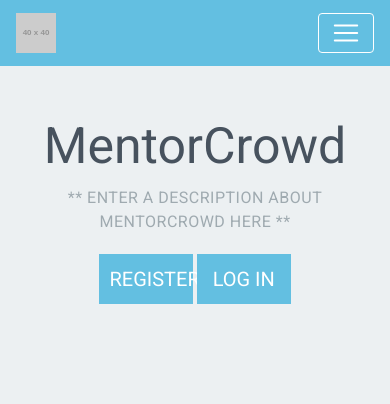
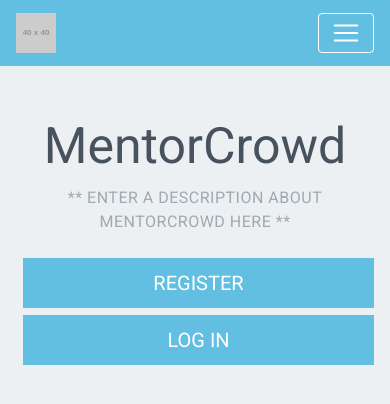
Before and after one commit to AndrewKyu/MentorCrowd, a React (Create React App) app in the folder mentorcrowdreact/: page / in a window 390 px wide. Shown: the top 404 px of the page. Built offline with nearby package versions, Linux system fonts and the light colour scheme.

Commit message:
fixed responsiveness

```diff
--- a/mentorcrowdreact/src/App.css
+++ b/mentorcrowdreact/src/App.css
@@ -5,25 +5,6 @@
  MAIN GRAY: #9FAAB0
 LIGHT GRAY: #ECF0F2
 **/
-@media screen and (max-width: 1200px) {
-  .loginPage {
-      width: 90%;
-  }
-  .registerPage {
-      width: 90%;
-  }
-}
-
-@media screen and (max-width: 575px) {
-  .homePageButtons {
-      width: 90%;
-  }
-  .homePageButtons button {
-      width: 100%;
-      margin: 1% 1%;
-  }
-}
-
   /** basics start **/
   * {
       margin:0;
@@ -110,6 +91,7 @@ nav a:hover {
       font-size: 20px;
       text-transform: uppercase;
       padding: 10px;
+      margin-bottom: 20px;
   }
   .homePageButtons button:hover {
       background-color:#00709A;
@@ -313,4 +295,28 @@ p.help {
   .certifiates {
       padding-bottom: 10px;
   }
+
+  @media screen and (max-width: 1200px) {
+    .loginPage {
+        width: 90%;
+    }
+    .registerPage {
+        width: 90%;
+    }
+  }
+
+  @media screen and (max-width: 575px) {
+    .homePageButtons {
+        width: 90%;
+        display: flex;
+        flex-direction: column;
+    }
+    .homePageButtons button {
+        width: 100%;
+        margin: 1% 1%;
+    }
+    .mentorCrowdForm .formContainer{
+        width: 100%;
+    }
+  }
   /** profile page end **/
--- a/mentorcrowdreact/src/App.js
+++ b/mentorcrowdreact/src/App.js
@@ -15,7 +15,7 @@ class App extends Component {
     return (
       <Provider store={ store }>
           <Router>
-          <div className="App">
+          <div>
             <Navbar />
             <Route exact path="/" component={ Landing } />
             <div className="container">
```
Lines whose indentation alone changed are shown as unchanged.
